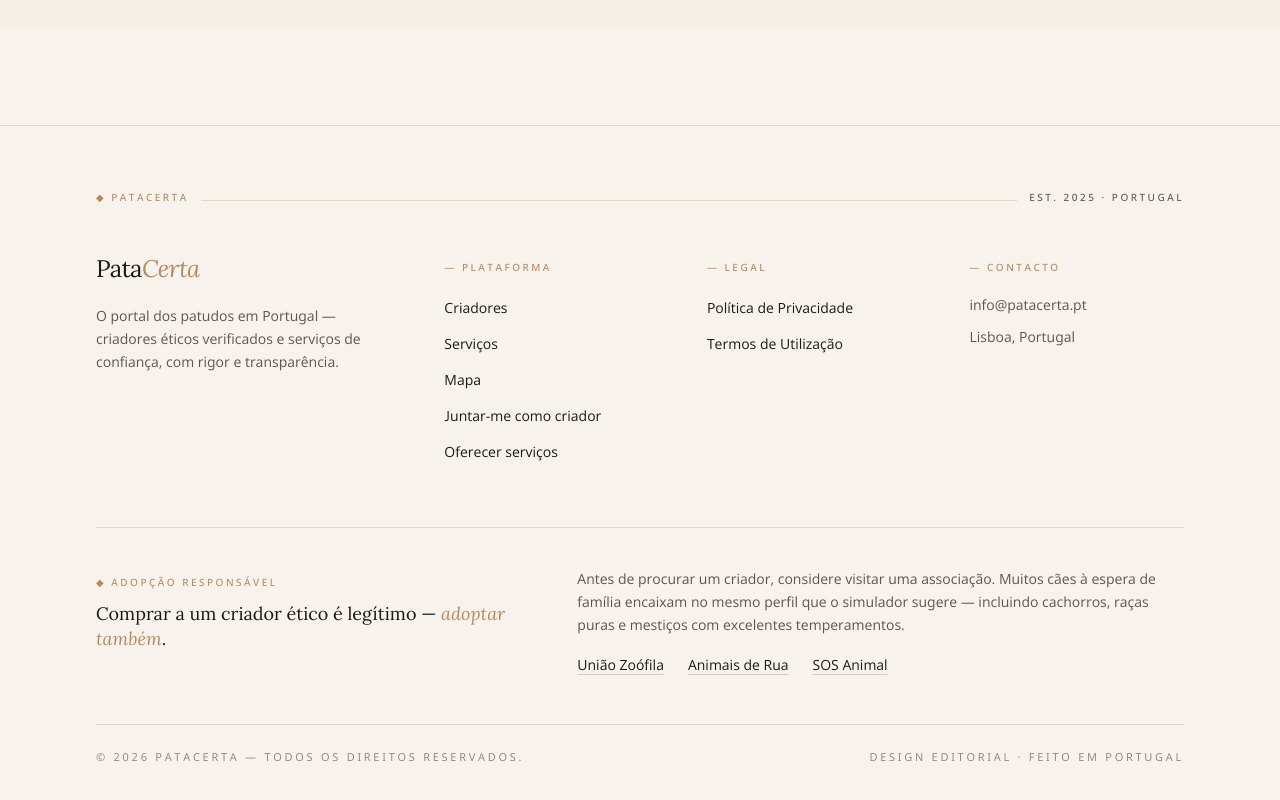
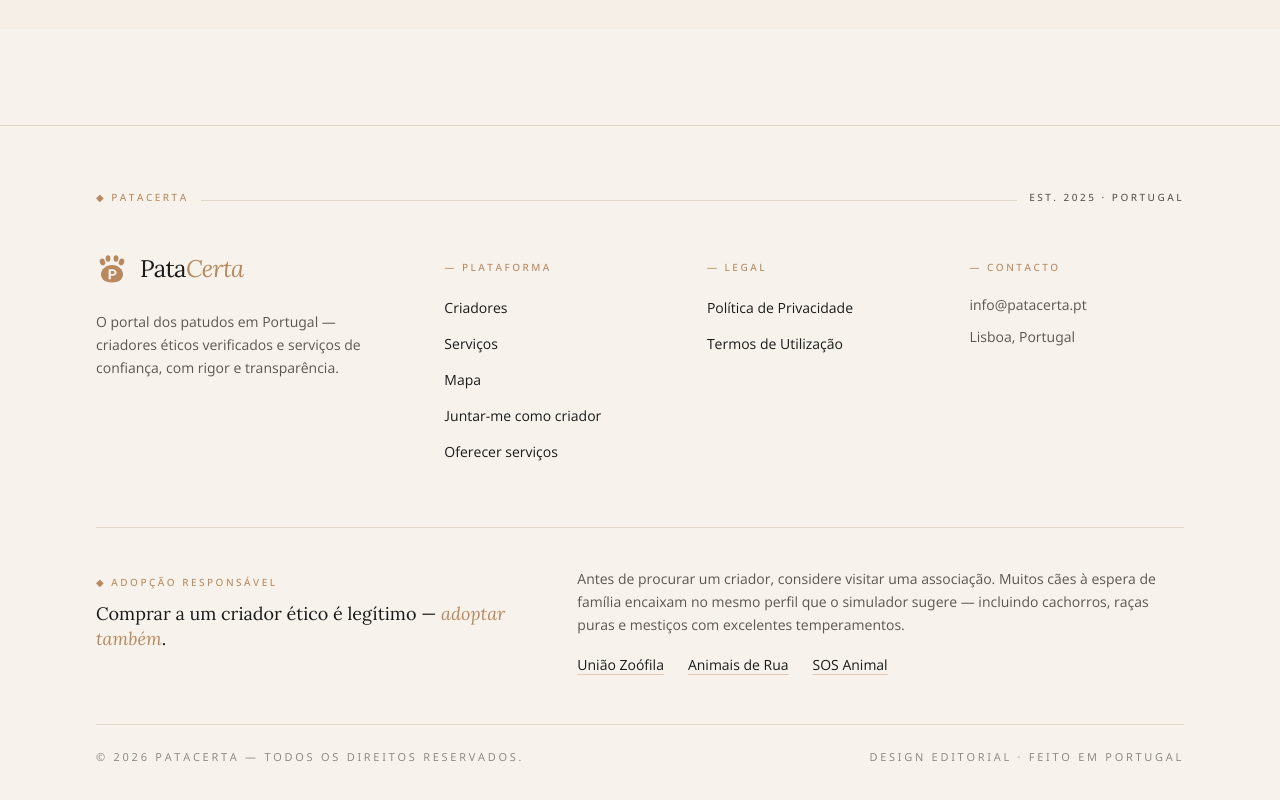
Before and after one commit to marine1988/patacerta, a React (Vite) app in the folder apps/web/: page / in a window 1280 px wide. Shown: the part 4417-5217 px from the top of the page. Built offline with nearby package versions, Linux system fonts and the light colour scheme; no server answers.

Commit message:
feat(footer): adiciona LogoMark junto ao wordmark
Mantem consistencia visual com o header agora que o simbolo da pata existe.

```diff
--- a/apps/web/src/components/layout/Footer.tsx
+++ b/apps/web/src/components/layout/Footer.tsx
@@ -1,4 +1,5 @@
 import { Link } from 'react-router-dom'
+import { LogoMark } from '@/components/shared/LogoMark'
 
 export function Footer() {
   return (
@@ -16,9 +17,12 @@ export function Footer() {
           <div>
             <Link
               to="/"
-              className="font-serif text-2xl tracking-tight text-ink transition-colors hover:text-caramel-700"
+              className="group inline-flex items-center gap-3 font-serif text-2xl tracking-tight text-ink transition-colors hover:text-caramel-700"
             >
-              Pata<em className="italic text-caramel-500">Certa</em>
+              <LogoMark size={32} className="transition-transform group-hover:scale-105" />
+              <span>
+                Pata<em className="italic text-caramel-500">Certa</em>
+              </span>
             </Link>
             <p className="mt-5 max-w-sm text-sm leading-relaxed text-muted">
               O portal dos patudos em Portugal — criadores éticos verificados e serviços de
```
